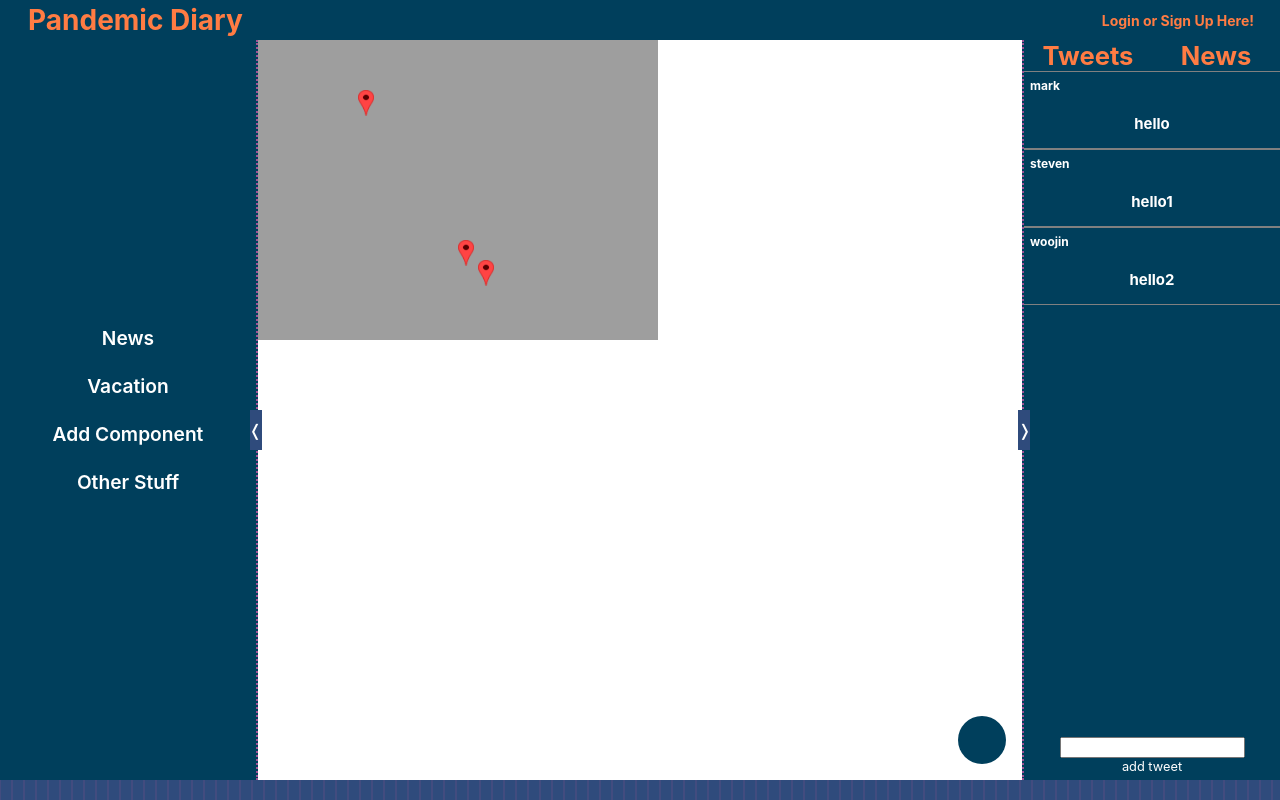
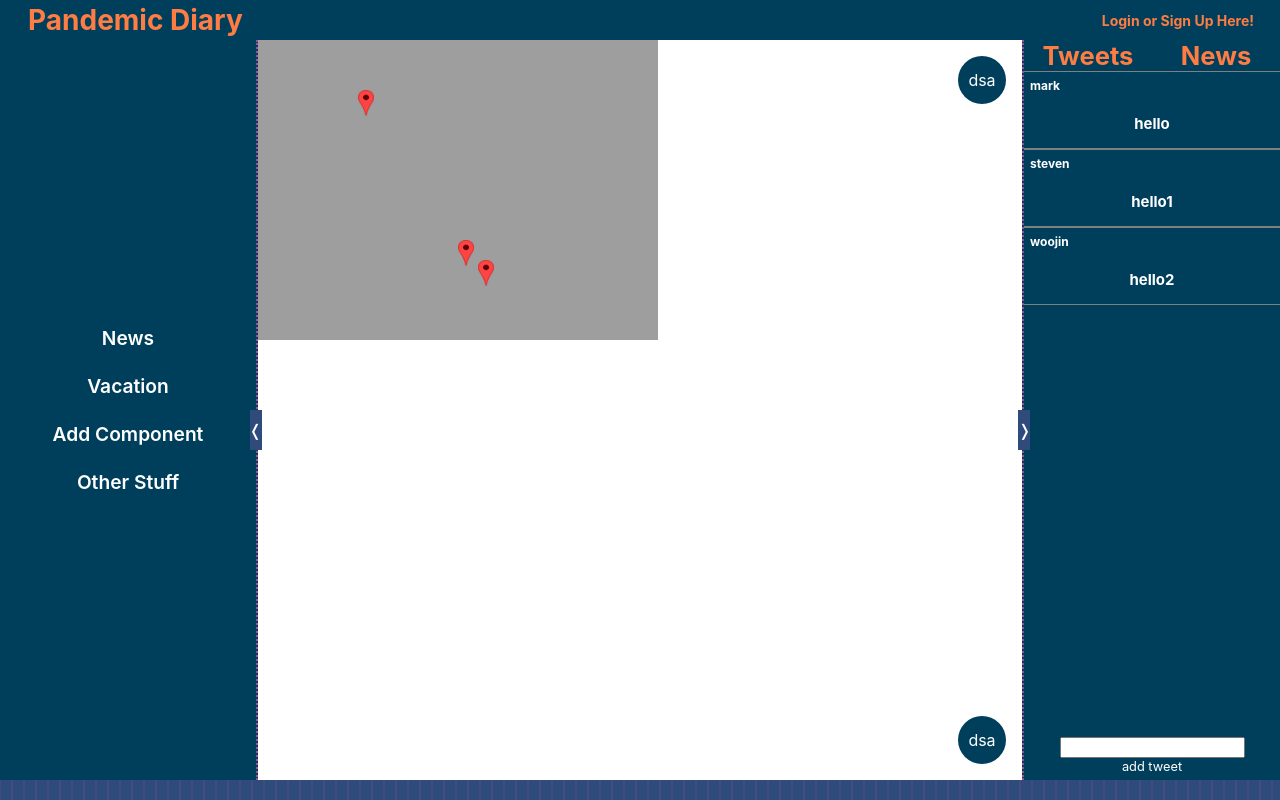
Before and after one commit to rainaime/Pandemic-Diary, a React (Create React App) app: page / in a window 1280 px wide. Built offline with nearby package versions, Linux system fonts and the light colour scheme.

Commit message:
Added dynamic positions for PopoutButtons

```diff
--- a/src/App.js
+++ b/src/App.js
@@ -42,7 +42,12 @@ class App extends React.Component {
                         <div style={{ position: 'relative', width: '100%', height: '100%' }}>
                             {this.state.switchToAddContent ? <Maps state = {this.state}/> : <AddContent state = {this.state}/>}
                         </div>
-                        <PopoutButton>
+                        <PopoutButton position='top-right'>
+                            <span style={tempCircles}></span>
+                            <span style={tempCircles}></span>
+                            <span style={tempCircles}></span>
+                        </PopoutButton>
+                        <PopoutButton position='bottom-right'>
                             <span style={tempCircles}></span>
                             <span style={tempCircles}></span>
                             <span style={tempCircles}></span>
--- a/src/react-components/PopoutButton/index.js
+++ b/src/react-components/PopoutButton/index.js
@@ -1,13 +1,39 @@
 import React from 'react';
 import Colors from '../../site-styles/Colors';
-import './styles.css';
+
+// PARAMETERS FOR BUTTON - Fixed regardless of position of the PopoutButton.
+const childSettings = {
+    distToChild: 64,
+    childRadius: 8,
+}
+
+const containerStyles = {
+    position: 'absolute',
+    height: 48,
+    width: 48,
+    distToViewport: 16,
+    paddingTop: childSettings.distToChild,
+    paddingLeft: childSettings.distToChild,
+    backgroundClip: 'content-box'
+}
+
+const buttonStyles = {
+    position: 'absolute',
+    right: 0,
+    width: containerStyles.width,
+    height: containerStyles.height,
+    lineHeight: containerStyles.height + 'px',
+    textAlign: 'center',
+    verticalAlign: 'center',
+    borderRadius: 0.5*containerStyles.width,
+    zIndex: 9999,
+    backgroundColor: Colors.background,
+    color: Colors.textColorLight,
+}
 
 class PopoutButton extends React.Component {
     constructor(props) {
         super(props);
-
-        this.distToChild = 64;
-        this.childRadius = 8;
 
         this.state = {
             hover: false,
@@ -15,9 +41,13 @@ class PopoutButton extends React.Component {
     }
 
     getChildPos(i) {
-        const radius = this.distToChild + 24;
+        const radius = childSettings.distToChild + containerStyles.width/2;
         const angle = (Math.PI/2)/(this.props.children.length-1)*i;
-        return [Math.cos(angle)*radius, Math.sin(angle)*radius];
+        const ret = [Math.cos(angle)*radius, Math.sin(angle)*radius];
+        if (this.props.position === 'top-right') {
+            ret[1] = -ret[1] + childSettings.distToChild;
+        }
+        return ret;
     }
 
     renderChildren() {
@@ -26,12 +56,12 @@ class PopoutButton extends React.Component {
                 const childPos = this.getChildPos(i);
                 return React.cloneElement(child, {
                     key: i.toString(),
-                    radius: this.childRadius,
+                    radius: childSettings.childRadius,
                     pos: this.getChildPos(i),
                     style: {...child.props.style,
                         position: 'absolute',
                         right: this.state.hover ? childPos[0] : 16,
-                        bottom: this.state.hover ? childPos[1] : 16,
+                        bottom: this.state.hover ? childPos[1] : (this.props.position === 'top-right' ? containerStyles.distToViewport + childSettings.distToChild : containerStyles.distToViewport),
                         transition: 'all 0.3s',
                         visibility: this.state.hover ? 'visible' : 'hidden'
                     }
@@ -42,37 +72,29 @@ class PopoutButton extends React.Component {
 
     render () {
         // TODO: change these styles to allow for different locations on map
+        // top: -childSettings.distToChild + 16,
         const popoutButtonStyles = {
             position: 'absolute',
-            bottom: 16,
-            right: 16,
         }
+        const buttonStylesCopy = Object.assign({}, buttonStyles);
+
+        if (this.props.position === 'top-right') {
+            popoutButtonStyles.top = containerStyles.distToViewport;
+            popoutButtonStyles.right = containerStyles.distToViewport;
+            buttonStylesCopy.top = 0;
+        } else if (this.props.position === 'bottom-right') {
+            popoutButtonStyles.bottom = containerStyles.distToViewport;
+            popoutButtonStyles.right = containerStyles.distToViewport;
+            buttonStylesCopy.bottom = 0;
+        } else {
+            return <span>INVALID PopoutButton POSITION</span>
+        }
+
         return (
-            <div style={{
-                    position: 'absolute',
-                    width: 48,
-                    height: 48,
-                    paddingTop: this.distToChild,
-                    paddingLeft: this.distToChild,
-                    backgroundClip: 'content-box',
-                    ...popoutButtonStyles
-                }}
+            <div style={{...popoutButtonStyles, ...containerStyles}}
                 onMouseEnter={() => this.setState({hover: true})}
-                onMouseLeave={() => this.setState({hover: false})}
-            >
-                <span style={{
-                    position: 'absolute',
-                    right: 0,
-                    bottom: 0,
-                    width: 48,
-                    height: 48,
-                    lineHeight: 48,
-                    textAlign: 'center',
-                    verticalAlign: 'center',
-                    backgroundColor: Colors.background,
-                    borderRadius: 24,
-                    color: Colors.textColorLight,
-                }}>dsa</span>
+                onMouseLeave={() => this.setState({hover: false})}>
+                <span style={buttonStylesCopy}>dsa</span>
                 {this.renderChildren()}
             </div>
         );
--- a/src/react-components/PopoutButton/styles.css
+++ /dev/null
@@ -1,4 +0,0 @@
-.popout-button {
-    top: 'calc(100% - 32px)';
-    right: ''
-}
```
